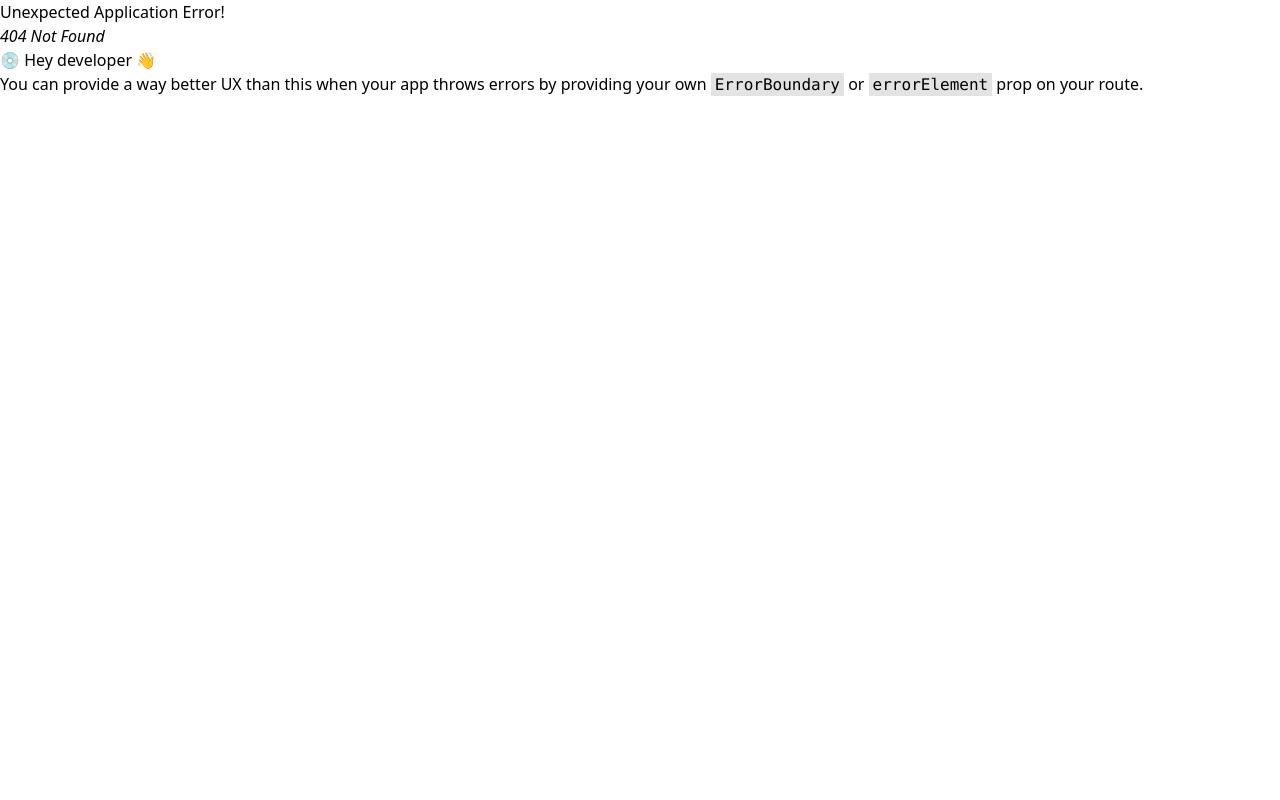
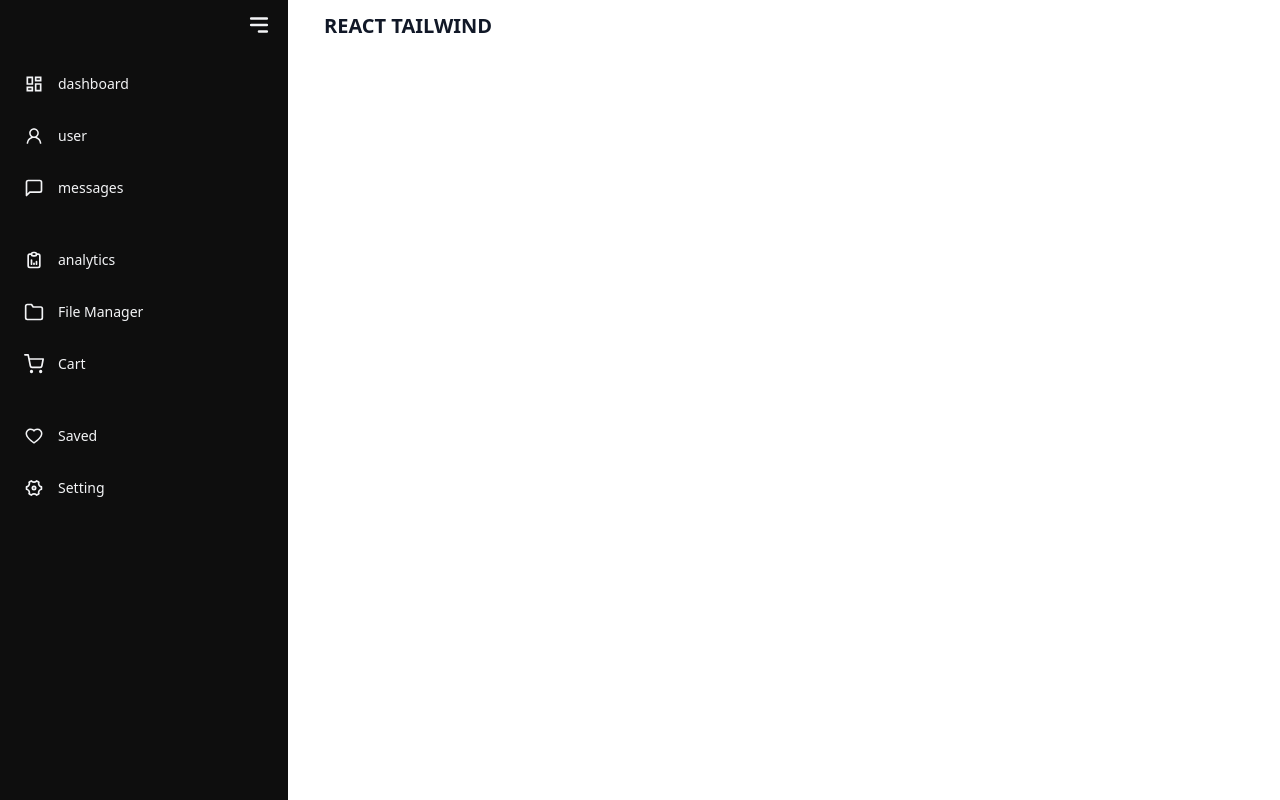
Before and after one commit to SohamSkylar/newspaper-subscription-system, a React (Create React App) app: page /adminpanel in a window 1280 px wide. Before the commit this address had no page. Built offline with nearby package versions, Linux system fonts and the light colour scheme.

Commit message:
sidebar added

```diff
--- a/src/App.js
+++ b/src/App.js
@@ -2,6 +2,7 @@
 import { createBrowserRouter, RouterProvider } from "react-router-dom";
 import Contact from "./screens/contact/Contact";
 import Homepage from "./screens/homepage/Homepage";
+import AdminPanel from "./screens/adminPanel/AdminPanel";
 
 const router = createBrowserRouter([
   {
@@ -11,6 +12,10 @@
   {
     path: "/contact",
     element: <Contact/>
+  },
+  {
+    path: "/adminpanel",
+    element: <AdminPanel/>
   }
 ]);
 
--- /dev/null
+++ b/src/screens/adminPanel/AdminPanel.jsx
@@ -0,0 +1,13 @@
+import React from 'react'
+import Sidebar from './components/Sidebar'
+
+const AdminPanel = () => {
+  return (
+    <div>
+      <Sidebar/>
+    </div>
+
+  )
+}
+
+export default AdminPanel
--- /dev/null
+++ b/src/screens/adminPanel/components/Sidebar.jsx
@@ -0,0 +1,74 @@
+import React, { useState } from "react";
+import { HiMenuAlt3 } from "react-icons/hi";
+import { MdOutlineDashboard } from "react-icons/md";
+import { RiSettings4Line } from "react-icons/ri";
+import { TbReportAnalytics } from "react-icons/tb";
+import { AiOutlineUser, AiOutlineHeart } from "react-icons/ai";
+import { FiMessageSquare, FiFolder, FiShoppingCart } from "react-icons/fi";
+import { Link } from "react-router-dom";
+
+const Sidebar = () => {
+  const menus = [
+    { name: "dashboard", link: "/", icon: MdOutlineDashboard },
+    { name: "user", link: "/", icon: AiOutlineUser },
+    { name: "messages", link: "/", icon: FiMessageSquare },
+    { name: "analytics", link: "/", icon: TbReportAnalytics, margin: true },
+    { name: "File Manager", link: "/", icon: FiFolder },
+    { name: "Cart", link: "/", icon: FiShoppingCart },
+    { name: "Saved", link: "/", icon: AiOutlineHeart, margin: true },
+    { name: "Setting", link: "/", icon: RiSettings4Line },
+  ];
+  const [open, setOpen] = useState(true);
+  return (
+    <section className="flex gap-6">
+      <div
+        className={`bg-[#0e0e0e] min-h-screen ${
+          open ? "w-72" : "w-16"
+        } duration-500 text-gray-100 px-4`}
+      >
+        <div className="py-3 flex justify-end">
+          <HiMenuAlt3
+            size={26}
+            className="cursor-pointer"
+            onClick={() => setOpen(!open)}
+          />
+        </div>
+        <div className="mt-4 flex flex-col gap-4 relative">
+          {menus?.map((menu, i) => (
+            <Link
+              to={menu?.link}
+              key={i}
+              className={` ${
+                menu?.margin && "mt-5"
+              } group flex items-center text-sm  gap-3.5 font-medium p-2 hover:bg-gray-800 rounded-md`}
+            >
+              <div>{React.createElement(menu?.icon, { size: "20" })}</div>
+              <h2
+                style={{
+                  transitionDelay: `${i + 3}00ms`,
+                }}
+                className={`whitespace-pre duration-500 ${
+                  !open && "opacity-0 translate-x-28 overflow-hidden"
+                }`}
+              >
+                {menu?.name}
+              </h2>
+              <h2
+                className={`${
+                  open && "hidden"
+                } absolute left-48 bg-white font-semibold whitespace-pre text-gray-900 rounded-md drop-shadow-lg px-0 py-0 w-0 overflow-hidden group-hover:px-2 group-hover:py-1 group-hover:left-14 group-hover:duration-300 group-hover:w-fit  `}
+              >
+                {menu?.name}
+              </h2>
+            </Link>
+          ))}
+        </div>
+      </div>
+      <div className="m-3 text-xl text-gray-900 font-semibold">
+        REACT TAILWIND
+      </div>
+    </section>
+  );
+};
+
+export default Sidebar;
```
